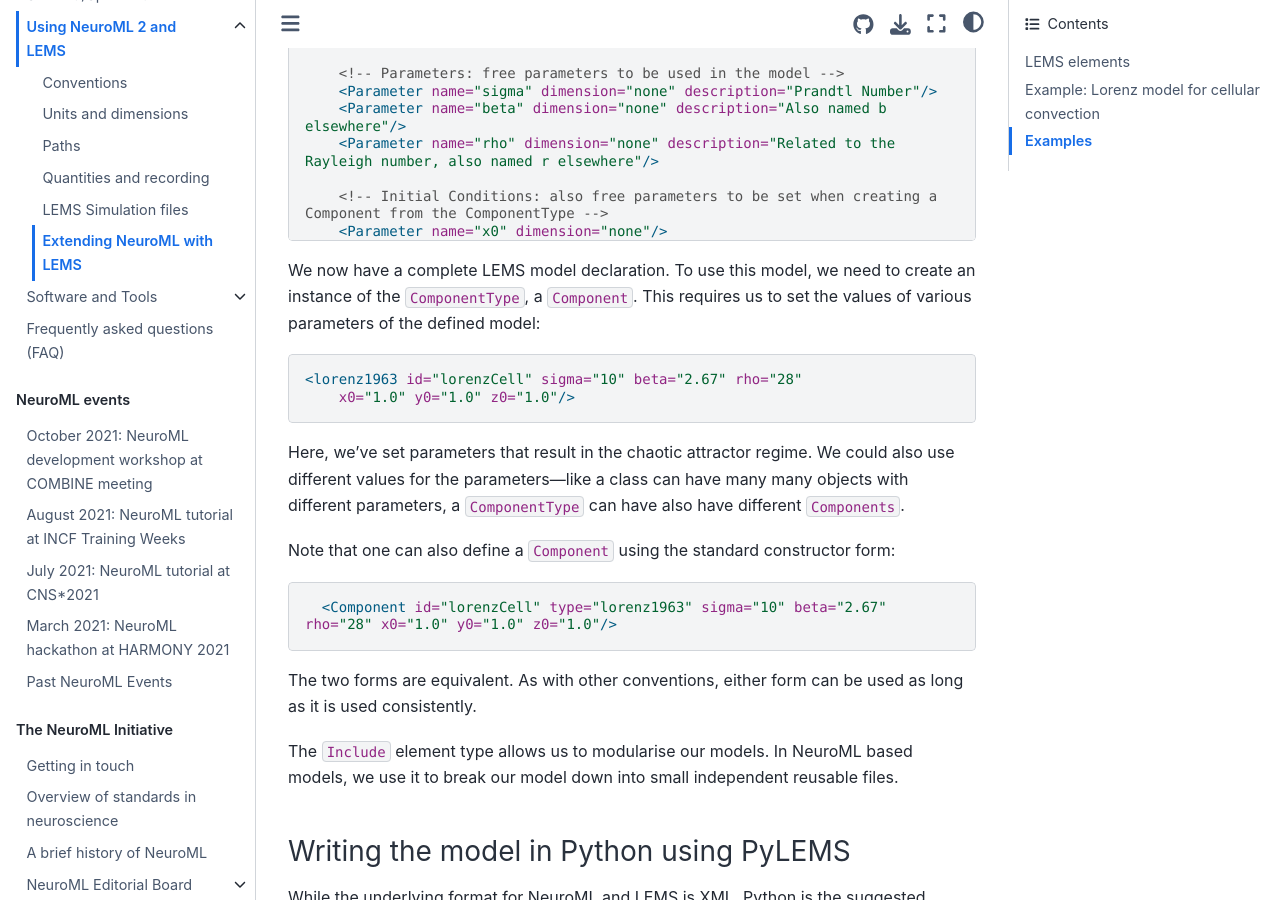
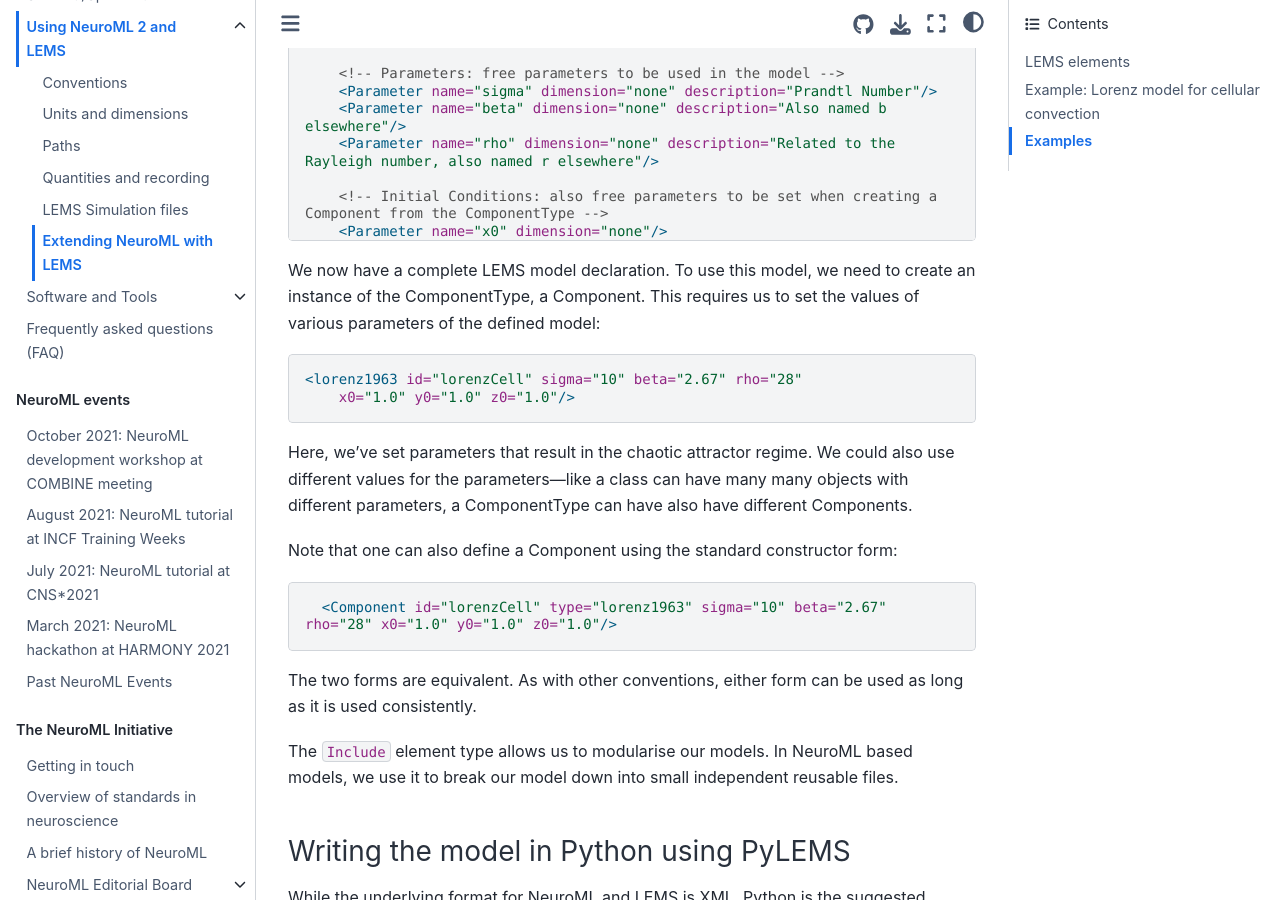
Before and after one commit to NeuroML/Documentation, a Jupyter Book: the page built from source/Userdocs/ExtendingNeuroMLv2WithLEMS.md, in a window 1280 px wide and 900 px high, scrolled down 3541 px. Built offline with Jupyter Book 1.0.4 settings and Sphinx 7.4.7 and the Sphinx Book theme 1.1.4, drawn with Linux system fonts in a browser that asks for light colours; cross-references to code outside the pages are shown as plain code; some of the changed text lies outside the part shown.

````diff
--- a/source/Userdocs/ExtendingNeuroMLv2WithLEMS.md
+++ b/source/Userdocs/ExtendingNeuroMLv2WithLEMS.md
@@ -31,7 +31,7 @@ These are also all documented in the [LEMS documentation](http://lems.github.io/
 (userdocs:extending:examplexml)=
 ## Example: Lorenz model for cellular convection
 
-Let us create a new LEMS `ComponentType`, one that is not neuroscience specific.
+Let us create a new LEMS ComponentType, one that is not neuroscience specific.
 We will first create it using the plain XML and then see how it can be done using the Python pyLEMS API.
 
 For this example, we will use the Lorenz model for cellular convection {cite}`Lorenz1963`.
@@ -187,7 +187,7 @@ The complete LEMS file will be this:
 ```
 
 We now have a complete LEMS model declaration.
-To use this model, we need to create an instance of the `ComponentType`, a `Component`.
+To use this model, we need to create an instance of the ComponentType, a Component.
 This requires us to set the values of various parameters of the defined model:
 
 ```{code-block} xml
@@ -196,9 +196,9 @@ This requires us to set the values of various parameters of the defined model:
 ```
 
 Here, we've set parameters that result in the chaotic attractor regime.
-We could also use different values for the parameters---like a class can have many many objects with different parameters, a `ComponentType` can have also have different `Components`.
+We could also use different values for the parameters---like a class can have many many objects with different parameters, a ComponentType can have also have different Components.
 
-Note that one can also define a `Component` using the standard constructor form:
+Note that one can also define a Component using the standard constructor form:
 ```{code-block} xml
   <Component id="lorenzCell" type="lorenz1963" sigma="10" beta="2.67" rho="28" x0="1.0" y0="1.0" z0="1.0"/>
 ```
````
